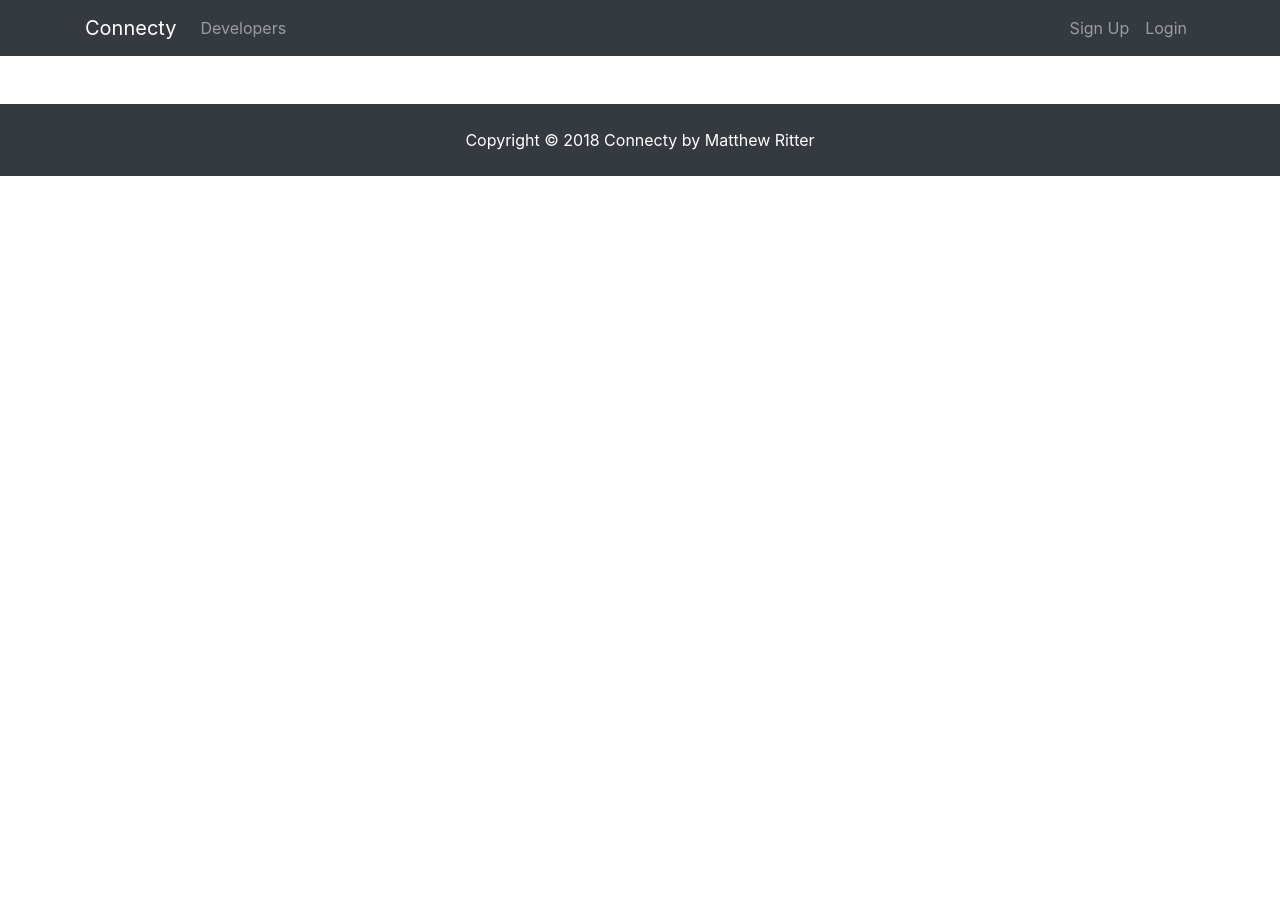
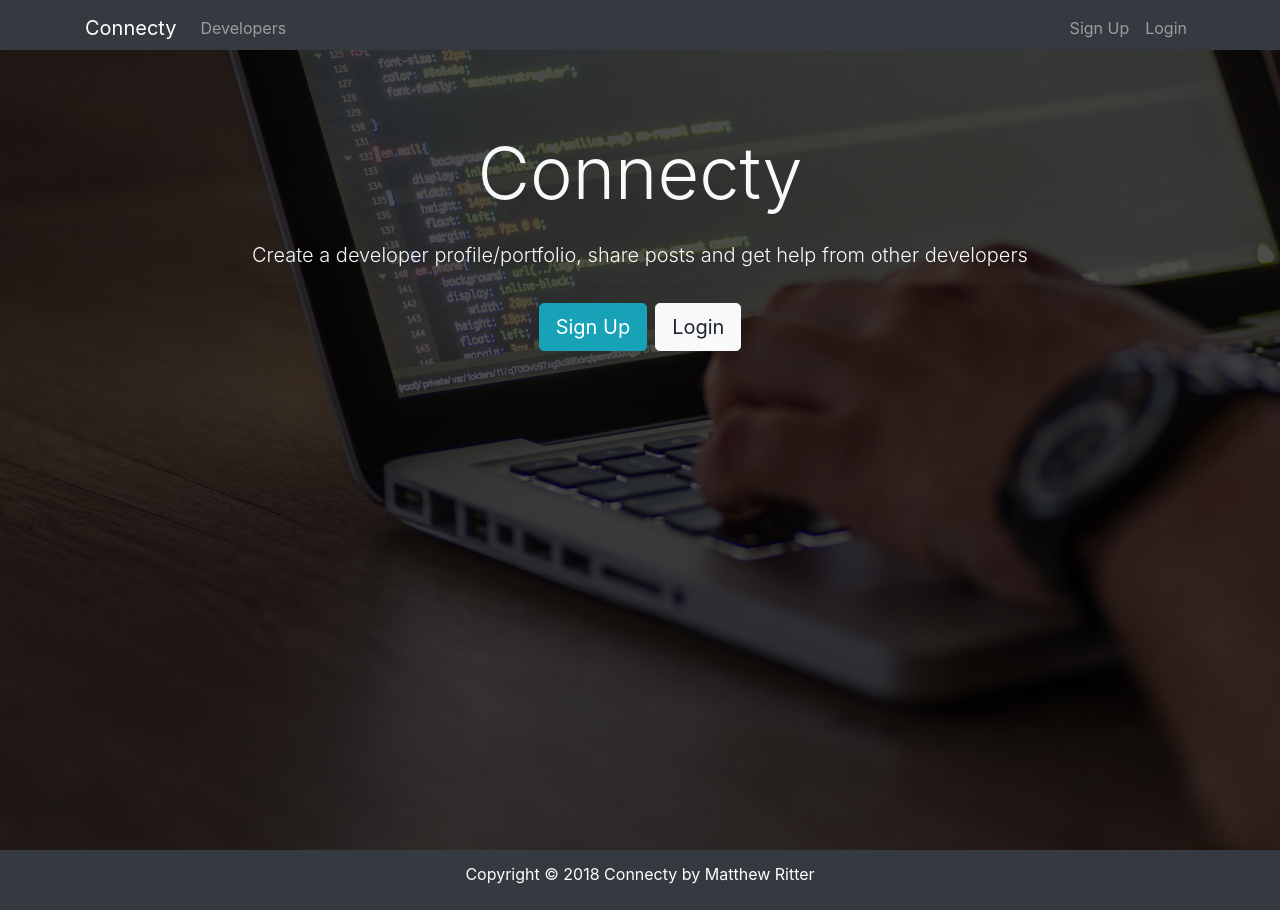
Before and after one commit to mwritter/Connecty, a React (Create React App) app in the folder client/: page /landing in a window 1280 px wide. Before the commit the page ends 800 px from the top, so only its background shows below. Built offline with nearby package versions, Linux system fonts and the light colour scheme.

Commit message:
Added Link tags to the navbar and Landing page

```diff
--- a/client/src/App.js
+++ b/client/src/App.js
@@ -14,6 +14,7 @@ class App extends Component {
           <Navbar />
           <Switch>
             <Route path="/register" component={Register} />
+            <Route path="/landing" component={Landing} />
             <Route exact path="/" component={Landing} />
           </Switch>
           <Footer />
--- a/client/src/components/layout/Landing.js
+++ b/client/src/components/layout/Landing.js
@@ -1,5 +1,5 @@
 import React, { Component } from "react";
-
+import { Link } from "react-router-dom";
 export default class Landing extends Component {
   render() {
     return (
@@ -15,9 +15,9 @@ export default class Landing extends Component {
                   from other developers
                 </p>
                 <hr />
-                <a href="register.html" className="btn btn-lg btn-info mr-2">
+                <Link to="/register" className="btn btn-lg btn-info mr-2">
                   Sign Up
-                </a>
+                </Link>
                 <a href="login.html" className="btn btn-lg btn-light">
                   Login
                 </a>
--- a/client/src/components/layout/Navbar.js
+++ b/client/src/components/layout/Navbar.js
@@ -1,13 +1,13 @@
 import React, { Component } from "react";
-
+import { Link } from "react-router-dom";
 export default class Navbar extends Component {
   render() {
     return (
       <nav className="navbar navbar-expand-sm navbar-dark bg-dark mb-4">
         <div className="container">
-          <a className="navbar-brand" href="landing.html">
+          <Link className="navbar-brand" to="/landing">
             Connecty
-          </a>
+          </Link>
           <button
             className="navbar-toggler"
             type="button"
@@ -29,9 +29,9 @@ export default class Navbar extends Component {
 
             <ul className="navbar-nav ml-auto">
               <li className="nav-item">
-                <a className="nav-link" href="register.html">
+                <Link className="nav-link" to="/register">
                   Sign Up
-                </a>
+                </Link>
               </li>
               <li className="nav-item">
                 <a className="nav-link" href="login.html">
```
